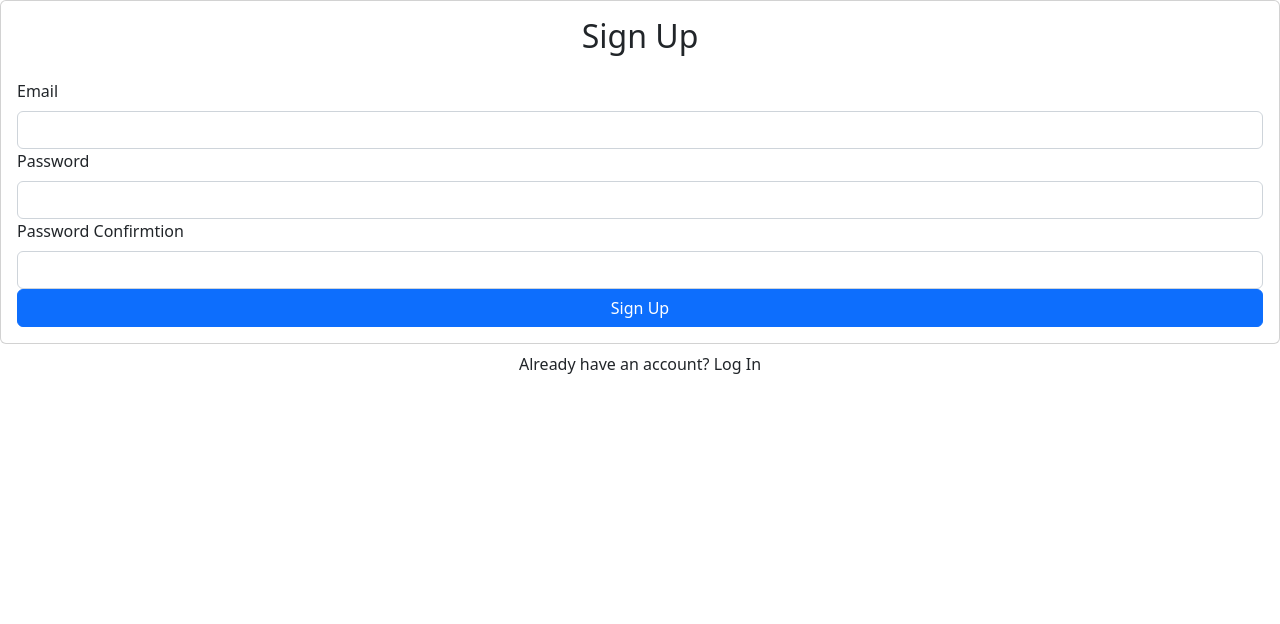
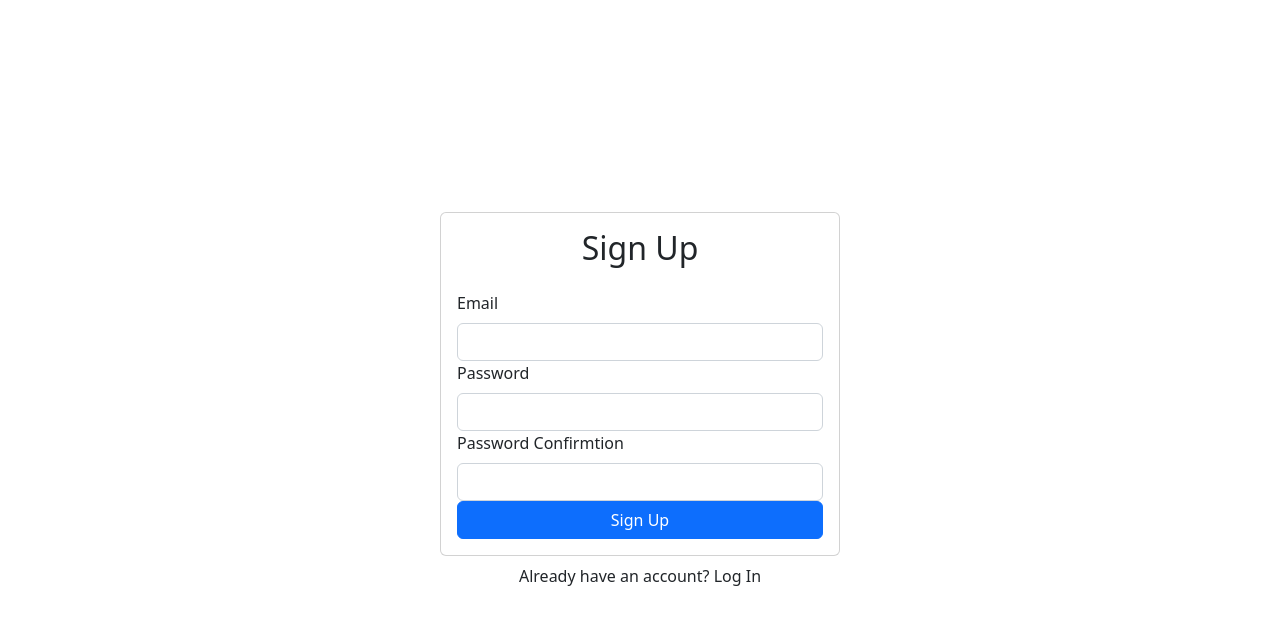
Before and after one commit to nicaemma/Stackathon_v1, a React (Create React App) app: page / in a window 1280 px wide. Shown: the top 624 px of the page. Built offline with nearby package versions, Linux system fonts and the light colour scheme.

Commit message:
Put signup in container

```diff
--- a/src/components/App.js
+++ b/src/components/App.js
@@ -1,8 +1,18 @@
 import React from "react";
 import Signup from "./Signup";
+import { Container } from "react-bootstrap";
 
 function App() {
-  return <Signup />;
+  return (
+    <Container
+      className="d-flex align-items-center justify-content-center"
+      style={{ minHeight: "100vh" }}
+    >
+      <div className="w-100" style={{ maxWidth: "400px" }}>
+        <Signup />
+      </div>
+    </Container>
+  );
 }
 
 export default App;
```
